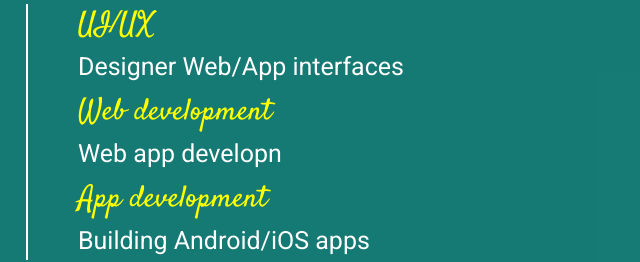
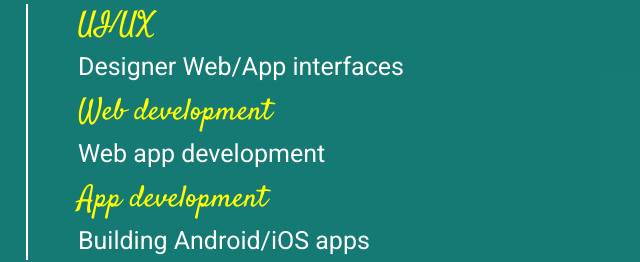
Before and after one commit to JAEDEXD3S1GN2/Jaedex-portfoilio, a plain HTML site: page index.html in a window 1280 px wide. Shown: the part 1200-1462 px from the top of the page, 419-1059 px from the left. Drawn offline with nearby package versions, Linux system fonts and the light colour scheme.

Commit message:
Update index.html

```diff
--- a/index.html
+++ b/index.html
@@ -111,7 +111,7 @@
                 <li class="list-cont" ><span class="unit-head">UI/UX</span>
                   <div><span class="list-bullet">Designer Web/App interfaces</span></div></li>
                 <li class="list-cont"><span class="unit-head">Web development</span>
-                  <div><span class="list-bullet">Web app developn</span></div></li>
+                  <div><span class="list-bullet">Web app development</span></div></li>
                 <li class="list-cont"><span class="unit-head">App development</span>
                   <div><span class="list-bullet">Building Android/iOS apps</span></div></li>
               </ul>
```
